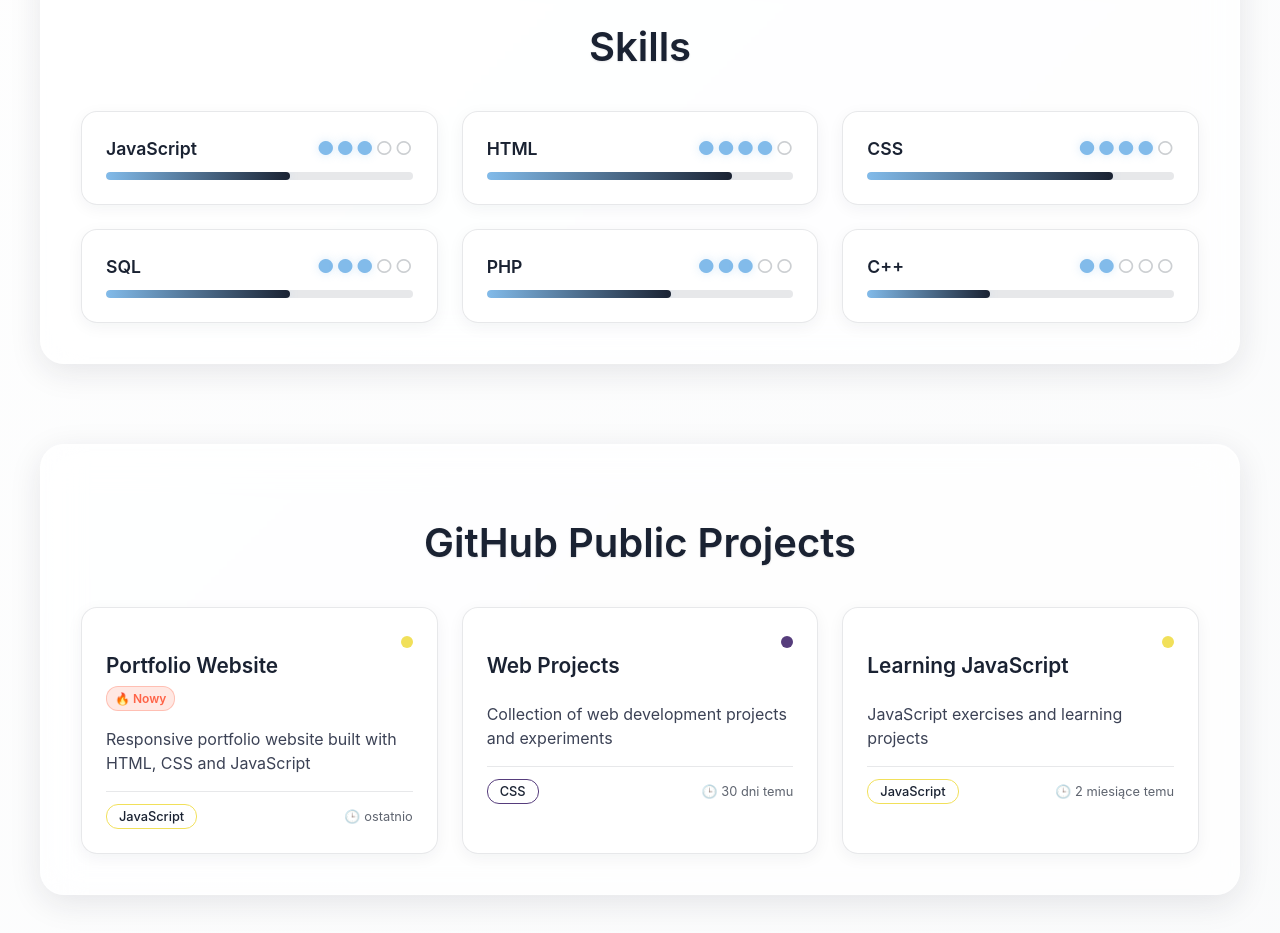
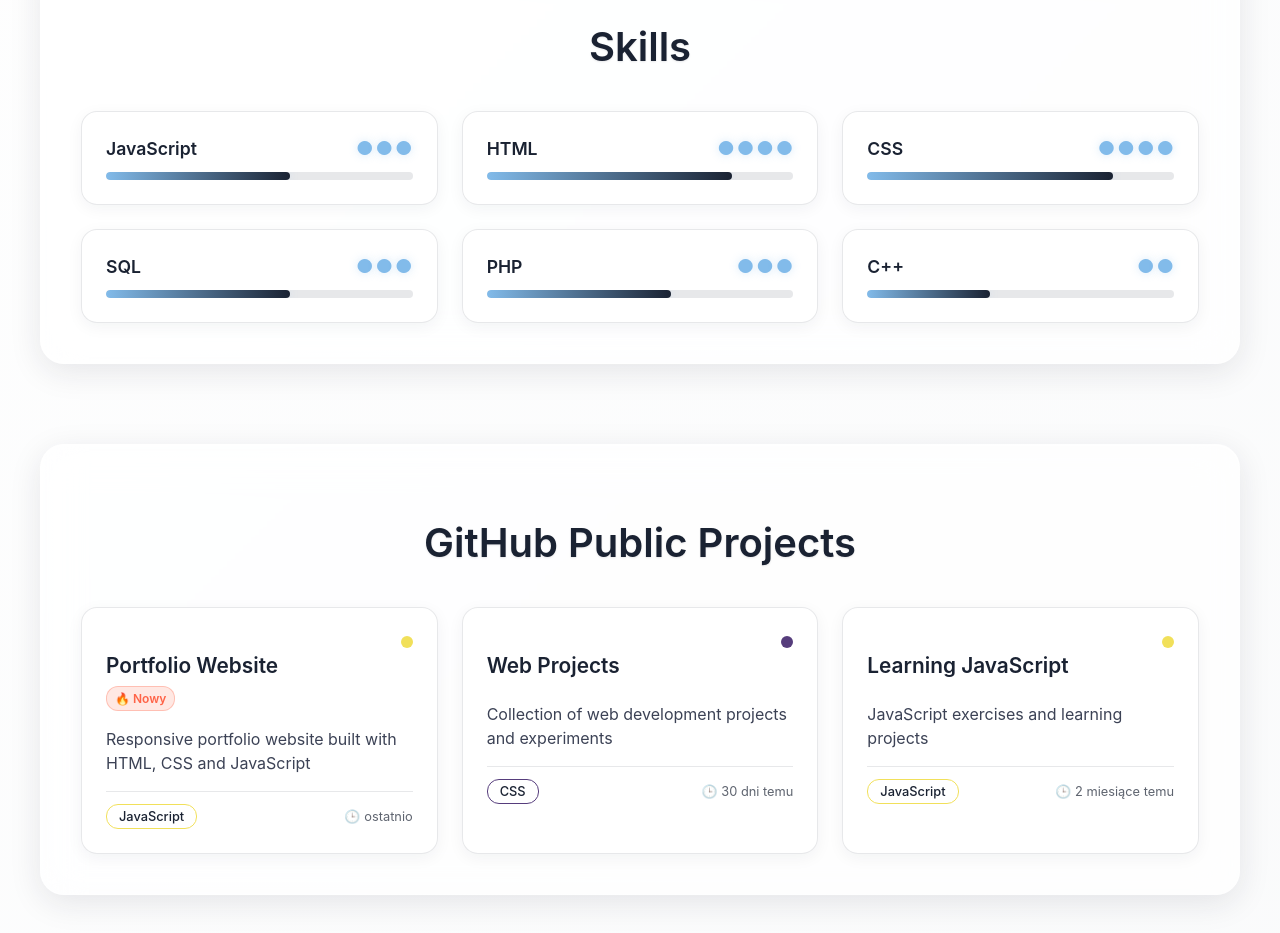
Before and after one commit to szymon-owczarek/mi-snyJe-, a website: page index.html in a window 1280 px wide. Shown: the part 940-1873 px from the top of the page. Drawn offline with Linux system fonts and the light colour scheme; no server answers.

Commit message:
Update index.html

```diff
--- a/index.html
+++ b/index.html
@@ -72,8 +72,6 @@
                             <span class="star filled">●</span>
                             <span class="star filled">●</span>
                             <span class="star filled">●</span>
-                            <span class="star">○</span>
-                            <span class="star">○</span>
                         </div>
                     </div>
                     <div class="skill-bar">
@@ -89,7 +87,7 @@
                             <span class="star filled">●</span>
                             <span class="star filled">●</span>
                             <span class="star filled">●</span>
-                            <span class="star">○</span>
+
                         </div>
                     </div>
                     <div class="skill-bar">
@@ -105,7 +103,7 @@
                             <span class="star filled">●</span>
                             <span class="star filled">●</span>
                             <span class="star filled">●</span>
-                            <span class="star">○</span>
+
                         </div>
                     </div>
                     <div class="skill-bar">
@@ -120,8 +118,7 @@
                             <span class="star filled">●</span>
                             <span class="star filled">●</span>
                             <span class="star filled">●</span>
-                            <span class="star">○</span>
-                            <span class="star">○</span>
+
                         </div>
                     </div>
                     <div class="skill-bar">
@@ -136,8 +133,7 @@
                             <span class="star filled">●</span>
                             <span class="star filled">●</span>
                             <span class="star filled">●</span>
-                            <span class="star">○</span>
-                            <span class="star">○</span>
+
                         </div>
                     </div>
                     <div class="skill-bar">
@@ -151,9 +147,7 @@
                         <div class="stars">
                             <span class="star filled">●</span>
                             <span class="star filled">●</span>
-                            <span class="star">○</span>
-                            <span class="star">○</span>
-                            <span class="star">○</span>
+
                         </div>
                     </div>
                     <div class="skill-bar">
```
